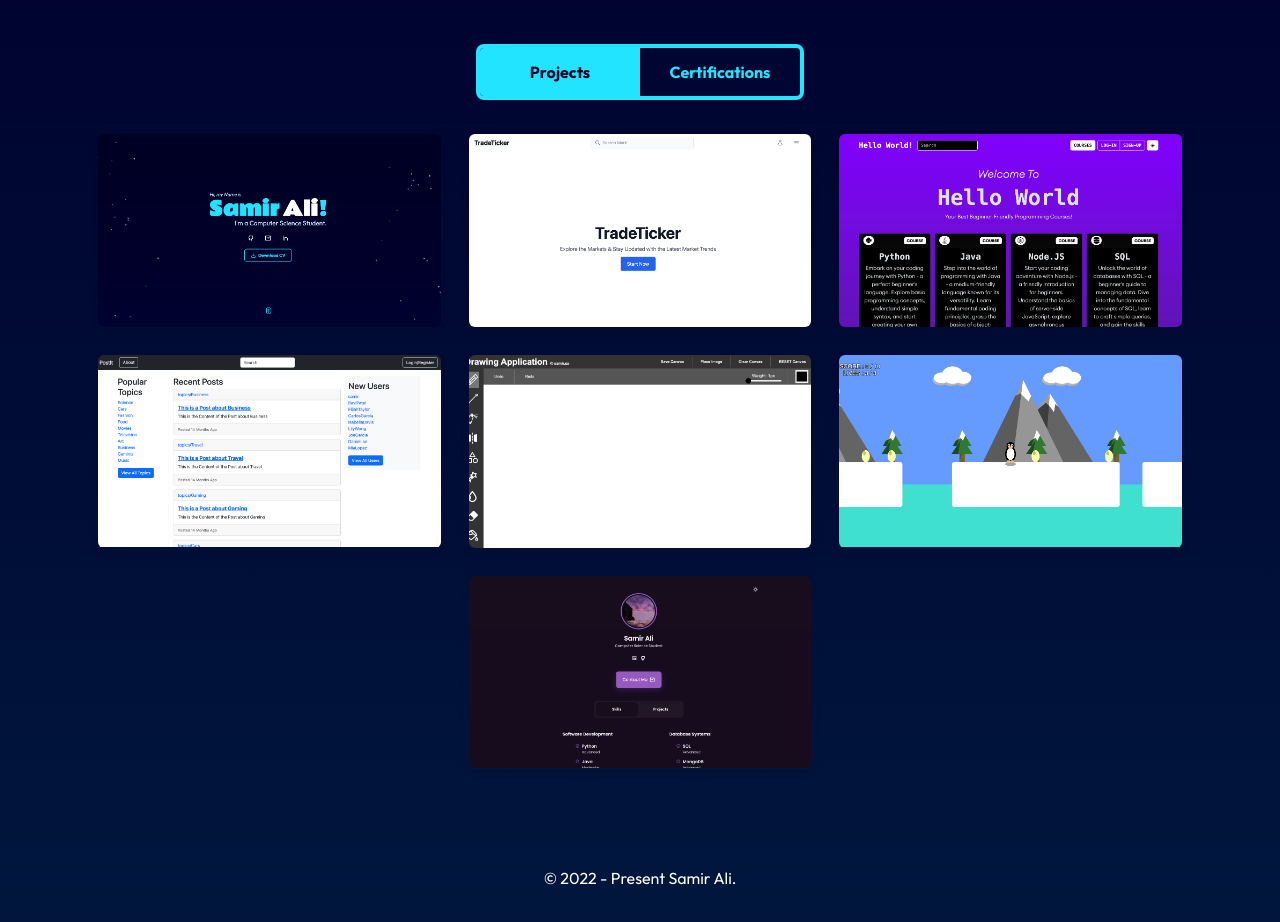
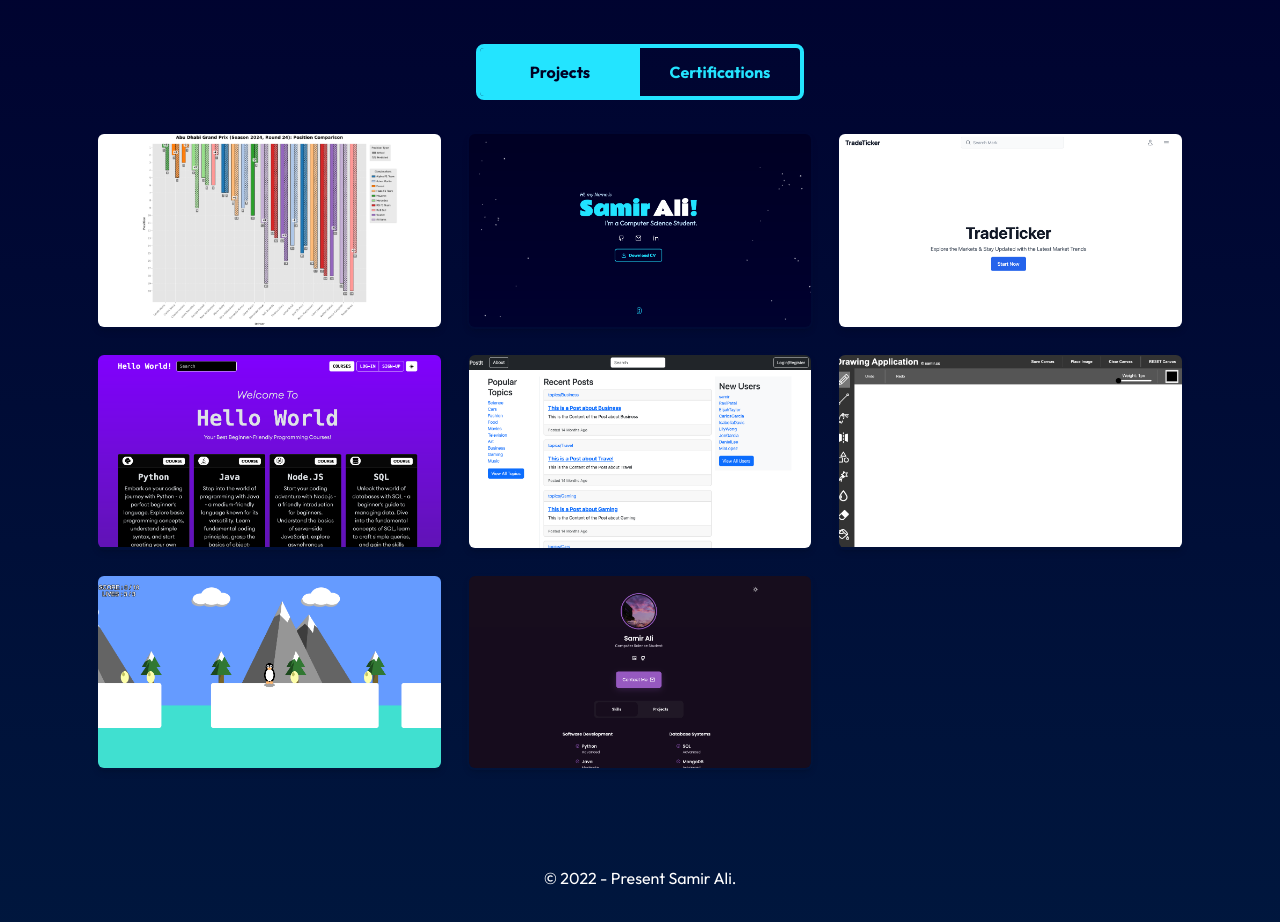
Before and after one commit to 04Samir/samir.cx, a Next.js app: page / in a window 1280 px wide. Shown: the part 820-1742 px from the top of the page. Built offline with nearby package versions, Linux system fonts and the light colour scheme; a web font is replaced by a local one.

Commit message:
Add F1 Project

```diff
--- a/src/data/constants.ts
+++ b/src/data/constants.ts
@@ -16,8 +16,11 @@ import {
     SiMysql,
     SiNextdotjs,
     SiNodedotjs,
+    SiNumpy,
     SiP5Dotjs,
+    SiPandas,
     SiPython,
+    SiPytorch,
     SiReact,
     SiTailwindcss,
     SiTypescript,
@@ -50,6 +53,26 @@ export const INFO = {
 };
 
 export const PROJECTS = [
+    {
+        title: 'F1 Race Forecasting',
+        description:
+            'A deep learning model using bi-directional LSTM with attention mechanism to predict Formula 1 race positions. Features 30+ engineered features, temporal weighting, and domain-specific adjustments for accurate race outcome forecasting.',
+        keyConcepts: [
+            'Deep Learning',
+            'Time Series Prediction',
+            'Feature Engineering',
+            'Data Science',
+        ],
+        techStack: [
+            { name: 'Python', icon: SiPython },
+            { name: 'PyTorch', icon: SiPytorch },
+            { name: 'Pandas', icon: SiPandas },
+            { name: 'NumPy', icon: SiNumpy },
+        ],
+        image: '/projects/F1-Race-Forecasting.png',
+        github: 'https://github.com/04Samir/F1-Race-Forecasting',
+        link: null,
+    },
     {
         title: 'samir.cx (v2)',
         description:
```
Also changed, not shown: public/projects/F1-Race-Forecasting.png (added).
